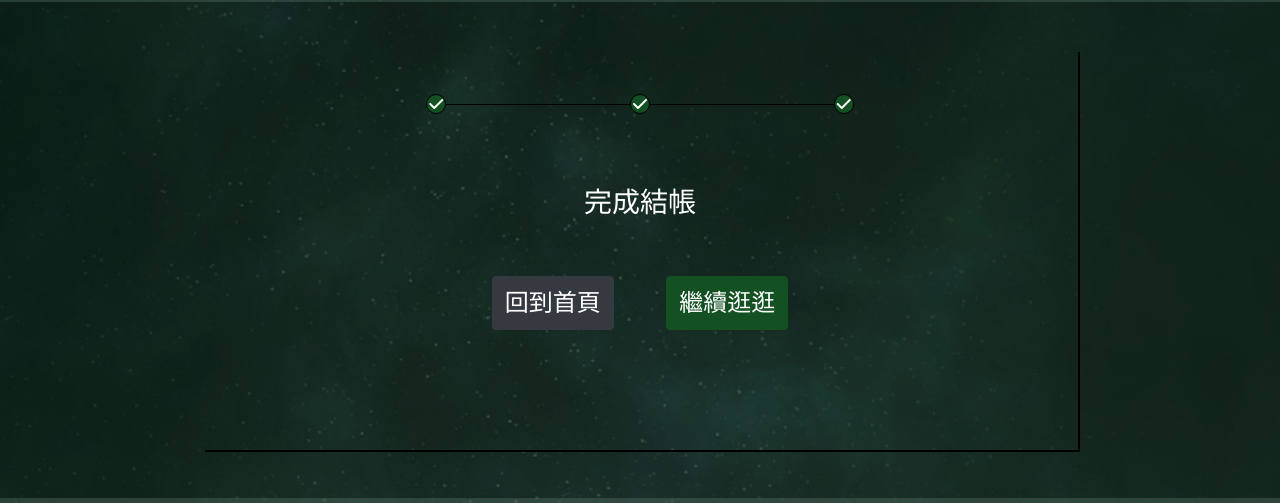
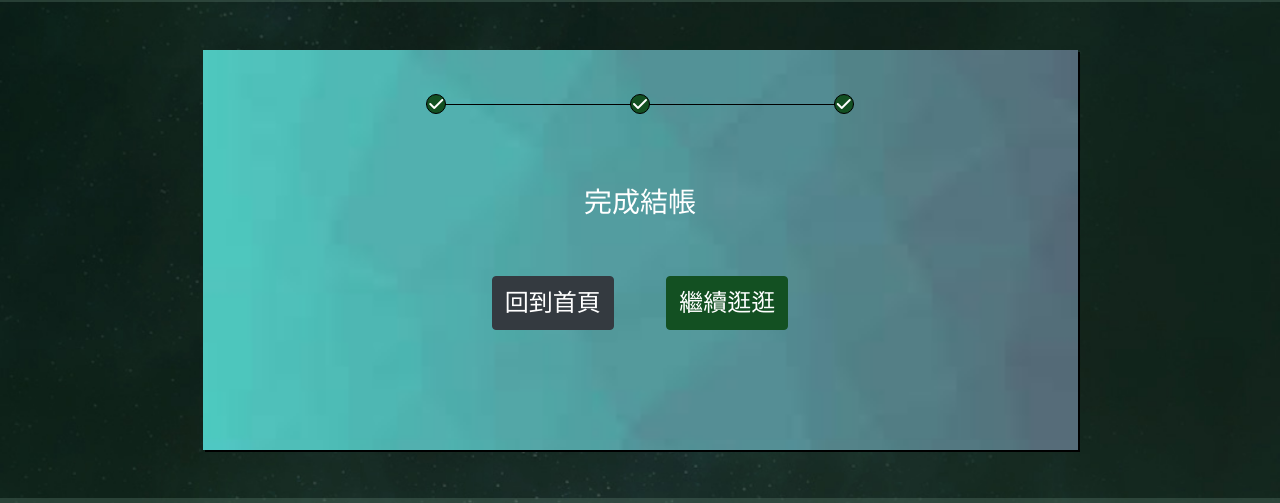
Before and after one commit to Allen9478/bs4-jewelry-web, a website: page source/complete.html in a window 1280 px wide. Shown: the part 68-571 px from the top of the page. Drawn offline with nearby package versions, Linux system fonts and the light colour scheme; the site is published under a folder, as on GitHub Pages, so addresses that start at the root find nothing.

Commit message:
complete-bg change

```diff
--- a/source/stylesheets/components/_complete.scss
+++ b/source/stylesheets/components/_complete.scss
@@ -1,5 +1,5 @@
 .complete-wrap {
-    background: url(/source/images/complete-bg.jpg);
+    background: url(../images/complete-bg.jpg);
     height: 400px;
     width: 70%;
     background-repeat: no-repeat;
```
Also changed, not shown: dist/style/all.min.css, source/stylesheets/all.css, 2 other files.
